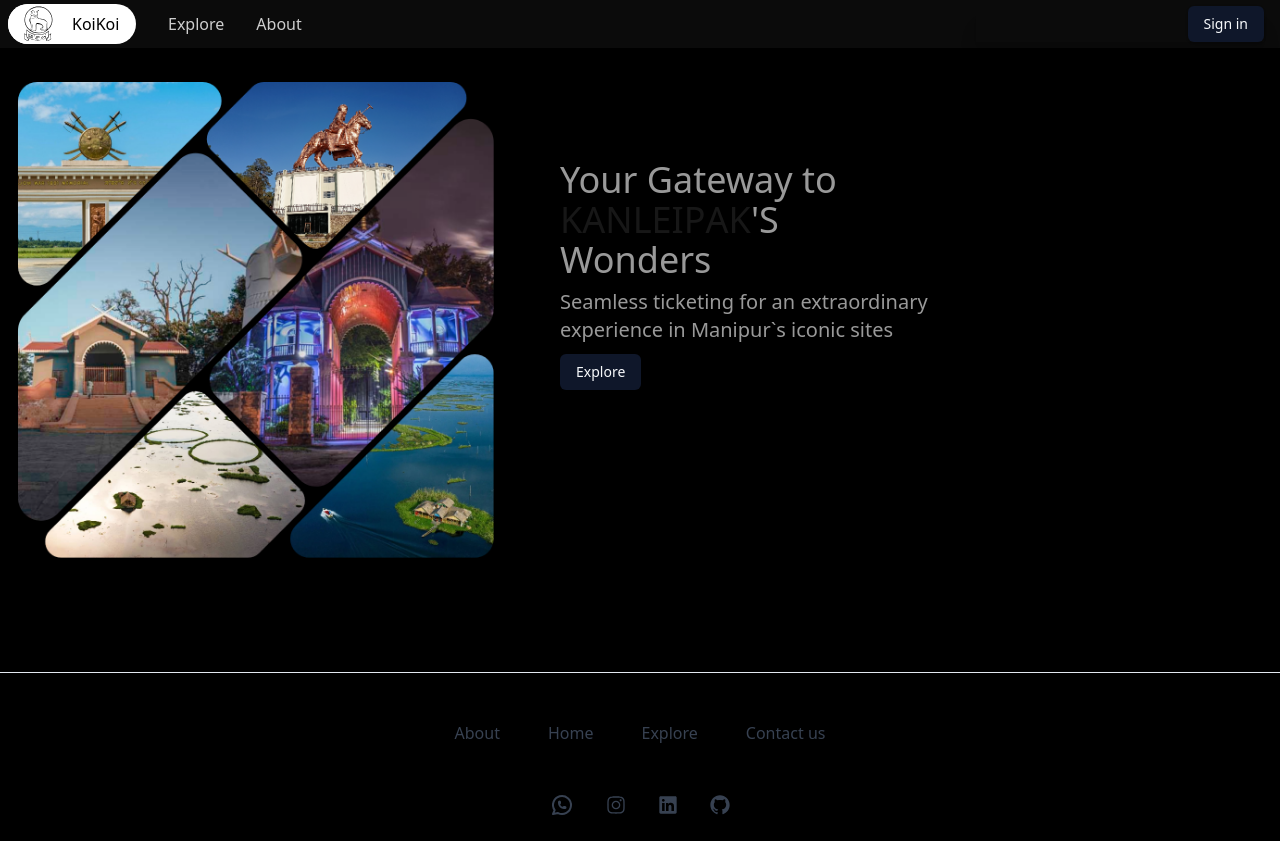
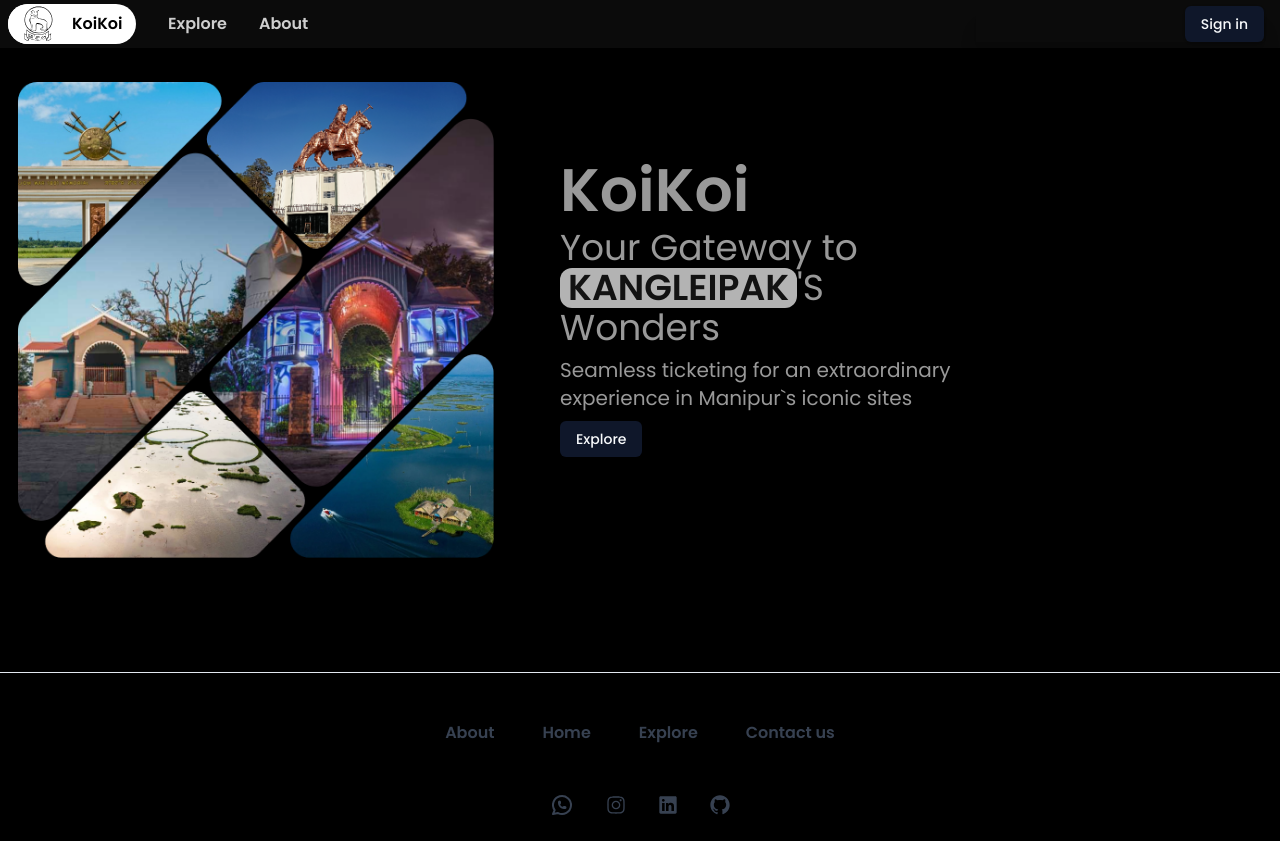
Before and after one commit to binnixie01/koikoi-booking, a Next.js app: page / in a window 1280 px wide. Built offline with nearby package versions, Linux system fonts and the light colour scheme; no server answers.

Commit message:
google search

```diff
--- a/app/(root)/layout.jsx
+++ b/app/(root)/layout.jsx
@@ -1,11 +1,13 @@
 import Footer from "@/components/footer";
 import Header from "@/components/header";
-
+import { Poppins } from "next/font/google";
+import { cn } from "@/lib/utils";
+const font = Poppins({subsets:["latin"],weight:["600"]})
 export default function RootLayout({
     children,
   }) {
     return (
-        <div className="flex h-screen flex-col">
+        <div className={cn("flex h-screen flex-col",font.className)}>
             <Header/>
             <main>{children}</main>
             <Footer/>
--- a/app/(root)/page.jsx
+++ b/app/(root)/page.jsx
@@ -4,10 +4,14 @@ import hero from "@/public/hero.png";
 import { FlipWords } from "@/components/ui/flip-words";
 import { Button } from "@/components/ui/button";
 import Link from "next/link";
+import { Poppins } from "next/font/google";
+import { cn } from "@/lib/utils";
+const font = Poppins({subsets:["latin"],weight:["600"]})
 const Page = () => {
-  const words = ["MANIPUR", "KANLEIPAK", "SANNA-LEIPAK"];
+  const words = ["MANIPUR", "KANGLEIPAK", "SANNA-LEIPAK"];
   return (
     <div className="flex flex-col md:flex-row bg-black items-center pb-8">
+
       <div className="items-center md:flex justify-center lg:w-2/5 w-2/3 md:mt-0 mt-16 ">
         <Image
           src={hero}
@@ -17,10 +21,11 @@ const Page = () => {
           className=""
         />
       </div>
-      <div className="md:h-[40rem] h-auto flex pt-8 md:pt-0">
-        <div className="relative md:text-4xl text-2xl mx-auto top-1/4 md:left-12 pb-8 font-normal text-white/60 dark:text-neutral-400 md:w-full w-5/6">
+      <div className="md:h-[40rem] h-auto flex pt-2 md:pt-0">
+        <div className="relative md:text-4xl text-2xl mx-auto md:top-[10rem] md:left-12 pb-8 font-normal text-white/60 dark:text-neutral-400 md:w-full w-[85%]">
+        <h1 className={cn("text-6xl pb-2 font-semibold",font.variable)}>KoiKoi</h1>
           <div className="md:block flex flex-col">
-            Your Gateway to<div><FlipWords words={words} />'S
+            Your Gateway to<div><FlipWords words={words} className={"text-black/90 font-semibold bg-white/70 rounded-xl px-2"} />'S
             </div>
             Wonders
           </div>
--- a/app/layout.jsx
+++ b/app/layout.jsx
@@ -7,14 +7,14 @@ import { Toaster } from "@/components/ui/sonner"
 const poppins = Poppins({ subsets: ["latin"],weight:['400','500','600','700'],variable:'--font-poppins' });
 
 export const metadata = {
+
   title: {default:"KoiKoi-Booking App",
   template:`%s | Koikoi`},
-  openGraph:{
-    description: "Leading Online Ticketing for Manipur's Famous Places",
-  },
+  googleSiteVerification:"aj5qNCtT8ncF31VlPFzzMtJ7fpd8lPDsv9yOqAU8tyE",
+
   description:"Leading Online Ticketing for Manipur's Famous Places",
 
-  keywords:["Koikoi","Booking Manipur","Manipur Booking","Manipur ticket booking","Manipur Tourism ","Koikoi Booking","Koikoi Booking App","Koikoi Kangla","Koikoi Manipur",]
+  keywords:["Koikoi","koikoi", "koikoi manipur","Koikoi Booking","Koikoi Booking App","Koikoi Kangla","Koikoi Manipur","Booking Manipur","Manipur Booking","Manipur ticket booking","Manipur Tourism ",]
 
 };
 
--- a/components/header.jsx
+++ b/components/header.jsx
@@ -1,7 +1,6 @@
 "use client";
 import Link from "next/link";
 import React from "react";
-import { Poppins } from "next/font/google";
 import { Button } from "@/components/ui/button";
 
 import Image from "next/image";
@@ -18,13 +17,15 @@ import {
 } from "@/components/ui/dropdown-menu"
 import { Avatar, AvatarFallback, AvatarImage } from "@/components/ui/avatar"
 import { toast } from "sonner";
-
+import { Poppins } from "next/font/google";
+import { cn } from "@/lib/utils";
+const font = Poppins({subsets:["latin"],weight:["600"]})
 const Header = () => {
   const { status, data } = useSession();
 
   return (
     <header className="flex w-full h-12 bg-neutral-800/30 pt-4 pr-4 pl-2 pb-4 fixed z-50 backdrop-blur-lg items-center">
-      <div className="md:hidden flex items-center font-bold tracking-wider">
+      <nav className="md:hidden flex items-center font-bold tracking-wider">
         <DropdownMenu >
           <DropdownMenuTrigger asChild><Button variant="outline">Menu</Button></DropdownMenuTrigger>
           <DropdownMenuContent>
@@ -43,15 +44,15 @@ const Header = () => {
 
           </DropdownMenuContent>
         </DropdownMenu>
-      <div className="absolute right-[43%]  text-white/90 ">KoiKoi</div>
-      </div>
+        <div className={cn("absolute right-[43%]  text-white/90  font-semibold",font.className)}>KoiKoi</div>
+      </nav>
       {status === "authenticated" && <div className="absolute md:hidden block right-4"><Avatar>
         <AvatarImage src="" />
         <AvatarFallback>{data?.user?.email.charAt(0)}</AvatarFallback>
       </Avatar>
       </div>}
 
-      <div className="md:flex wrapper w-full items-center justify-between  hidden text-white/80">
+      <nav className="md:flex wrapper w-full items-center justify-between  hidden text-white/80">
         <div className="flex justify-between items-center gap-8">
           <Link href="/" className="w-32 h-10 bg-white rounded-3xl flex">
             <div className="flex items-center gap-1">
@@ -87,7 +88,7 @@ const Header = () => {
             </Button>
           )}
         </div>
-      </div>
+      </nav>
     </header>
   );
 };
```
Also changed, not shown: 1 other file (tests, documents, lock files or other folders).
